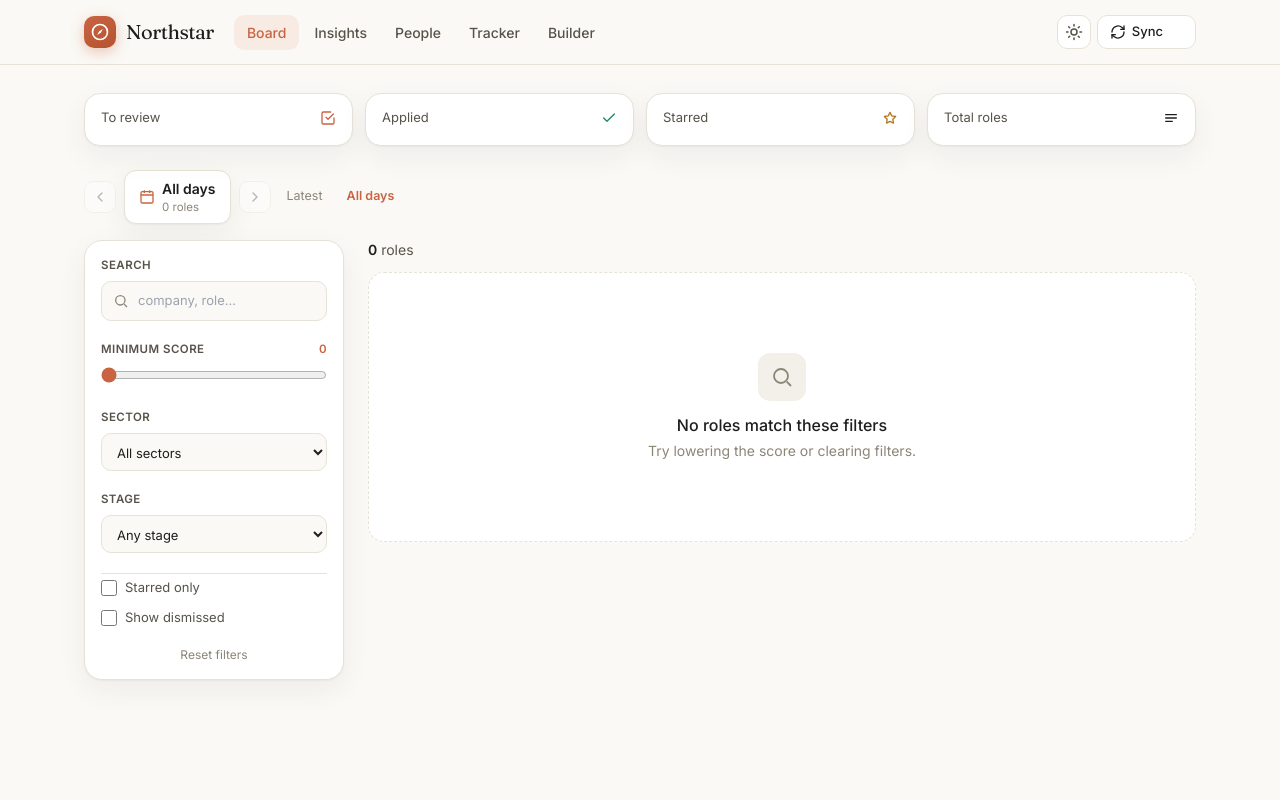
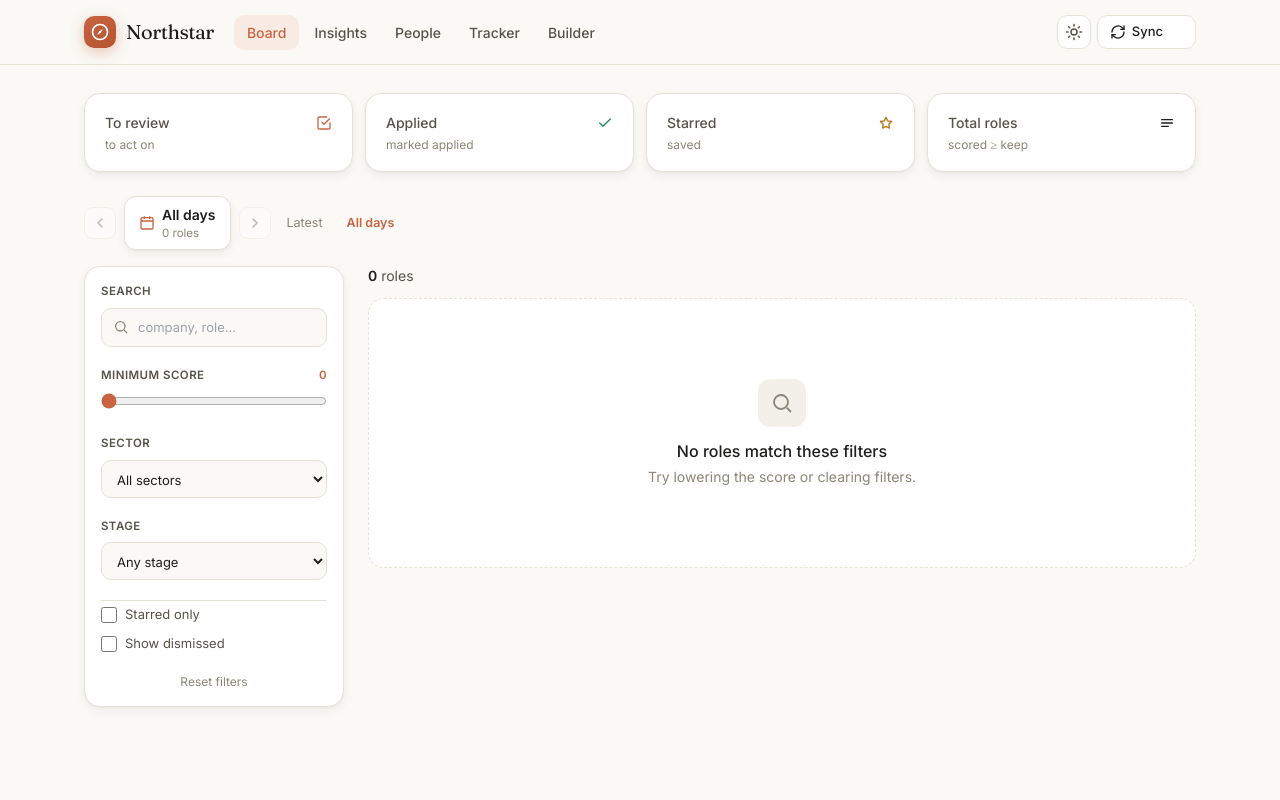
Before and after one commit to Nam-Aniket/northstar, a FastAPI app: page / in a window 1280 px wide. Run offline with FastAPI, Linux system fonts and the light colour scheme; parts of the project's set-up code (start-up, migrations or seed data) failed here and were passed over; some libraries are stand-ins or nearby versions.

Commit message:
Ramos-inspired redesign: design tokens, premium shadows, bigger headers, unified metric tiles
8pt spacing + modular type scale tokens; offset-heavy layered shadows; larger
page headlines; unified stat/KPI metric widgets with large numbers + context
sublabels; consistent radii. CSS-led so it lifts every page in both themes.

Co-Authored-By: Claude Fable 5 <noreply@anthropic.com>

```diff
--- a/app/static/app.css
+++ b/app/static/app.css
@@ -3,17 +3,21 @@
   --c-ink:31 30 29; --c-ink2:87 83 74; --c-muted:140 134 120;
   --c-accent:201 100 66; --c-accent-d:181 83 47; --c-accent-soft:247 235 227;
   --c-good:31 138 91; --c-good-soft:231 243 236; --c-warn:182 121 30; --c-warn-soft:251 241 221;
-  --shadow:0 1px 2px rgba(31,30,29,.04), 0 10px 30px rgba(31,30,29,.06);
-  --shadow-hi:0 2px 8px rgba(31,30,29,.07), 0 22px 50px rgba(31,30,29,.13);
+  --shadow:0 1px 2px rgba(31,30,29,.04), 0 4px 10px rgba(31,30,29,.06);
+  --shadow-hi:0 2px 5px rgba(31,30,29,.05), 0 16px 34px rgba(31,30,29,.11);
   --radius:18px;
+  --sp-1:4px;--sp-2:8px;--sp-3:12px;--sp-4:16px;--sp-5:24px;--sp-6:32px;--sp-7:48px;
+  --fs-sm:14px;--fs-base:16px;--fs-lg:20px;--fs-xl:26px;--fs-2xl:33px;--fs-3xl:42px;
+  --r-sm:8px;--r-md:12px;--r-lg:16px;
+  --ease-out:cubic-bezier(.22,1,.36,1);--dur-fast:120ms;--dur-mid:200ms;
 }
 [data-theme="dark"]{
   --c-bg:23 22 20; --c-sand:38 36 33; --c-paper:32 30 28; --c-line:58 54 49;
   --c-ink:242 239 232; --c-ink2:178 172 162; --c-muted:130 124 115;
   --c-accent:226 128 97; --c-accent-d:201 100 66; --c-accent-soft:55 39 32;
   --c-good:78 201 145; --c-good-soft:27 46 38; --c-warn:224 172 82; --c-warn-soft:52 42 24;
-  --shadow:0 1px 2px rgba(0,0,0,.3), 0 12px 34px rgba(0,0,0,.4);
-  --shadow-hi:0 2px 10px rgba(0,0,0,.4), 0 26px 60px rgba(0,0,0,.55);
+  --shadow:0 1px 2px rgba(0,0,0,.25), 0 6px 16px rgba(0,0,0,.35);
+  --shadow-hi:0 2px 6px rgba(0,0,0,.3), 0 22px 46px rgba(0,0,0,.5);
 }
 body{background:rgb(var(--c-bg));color:rgb(var(--c-ink));transition:background .35s ease,color .35s ease}
 .ns-glass{background:rgb(var(--c-bg)/.8);backdrop-filter:saturate(1.4) blur(16px);-webkit-backdrop-filter:saturate(1.4) blur(16px)}
@@ -75,7 +79,7 @@ body{background:rgb(var(--c-bg));color:rgb(var(--c-ink));transition:background .
 .mlabel{font-size:9.5px;font-weight:600;letter-spacing:.07em;color:rgb(var(--c-muted));text-transform:uppercase}
 
 /* job card — visible by default (no scroll-reveal, no tilt) */
-.job-card{position:relative;display:flex;gap:16px;align-items:stretch;background:rgb(var(--c-paper));border:1px solid rgb(var(--c-line));border-radius:var(--radius);padding:15px 17px;box-shadow:var(--shadow);transition:box-shadow .25s ease,transform .2s ease,border-color .2s}
+.job-card{position:relative;display:flex;gap:16px;align-items:stretch;background:rgb(var(--c-paper));border:1px solid rgb(var(--c-line));border-radius:var(--r-lg);padding:16px 18px;box-shadow:var(--shadow);transition:box-shadow .25s ease,transform .2s ease,border-color .2s}
 .job-card:hover{box-shadow:var(--shadow-hi);border-color:rgb(var(--c-accent)/.35);transform:translateY(-2px)}
 .job-card.htmx-swapping{opacity:0;transform:translateY(-6px)}
 .jc-main{min-width:0;flex:1;display:flex;flex-direction:column}
@@ -102,25 +106,25 @@ body{background:rgb(var(--c-bg));color:rgb(var(--c-ink));transition:background .
 
 /* stat cards */
 .statlink{text-decoration:none}
-.stat{position:relative;background:rgb(var(--c-paper));border:1px solid rgb(var(--c-line));border-radius:16px;padding:14px 16px;box-shadow:var(--shadow);transition:transform .2s,box-shadow .25s,border-color .2s;cursor:pointer}
+.stat{position:relative;background:rgb(var(--c-paper));border:1px solid rgb(var(--c-line));border-radius:var(--r-lg);padding:18px 20px;box-shadow:var(--shadow);transition:transform var(--dur-mid) var(--ease-out),box-shadow var(--dur-mid) var(--ease-out),border-color var(--dur-mid);cursor:pointer}
 .statlink:hover .stat{transform:translateY(-3px);box-shadow:var(--shadow-hi);border-color:rgb(var(--c-accent)/.35)}
-.stat .lbl{font-size:13px;color:rgb(var(--c-ink2));display:flex;justify-content:space-between;align-items:center}
-.stat .num{font-family:'Fraunces',serif;font-size:30px;margin-top:3px}
+.stat .lbl{font-size:var(--fs-sm);color:rgb(var(--c-ink2));font-weight:500;display:flex;justify-content:space-between;align-items:center}
+.stat .num{font-family:'Fraunces',serif;font-size:var(--fs-2xl);line-height:1;letter-spacing:-.01em;margin-top:3px}
 
 /* forms / panels */
 .filter-label{display:block;font-size:11.5px;font-weight:600;text-transform:uppercase;letter-spacing:.04em;color:rgb(var(--c-ink2));margin-bottom:7px}
 .filter-select{width:100%;font-size:13px;color:rgb(var(--c-ink));background:rgb(var(--c-bg));border:1px solid rgb(var(--c-line));border-radius:10px;padding:9px 11px;cursor:pointer;transition:border-color .18s,box-shadow .18s}
 .filter-select:focus{outline:none;border-color:rgb(var(--c-accent)/.5);box-shadow:0 0 0 3px rgb(var(--c-accent)/.16)}
 .toggle-row{display:flex;align-items:center;gap:8px;font-size:13px;color:rgb(var(--c-ink2));cursor:pointer}
-.panel{background:rgb(var(--c-paper));border:1px solid rgb(var(--c-line));border-radius:var(--radius);box-shadow:var(--shadow)}
-.page-h{font-family:'Fraunces',serif;font-size:1.9rem;font-weight:500;letter-spacing:-.01em}
-.page-sub{color:rgb(var(--c-ink2));font-size:.95rem;margin-top:.15rem}
+.panel{background:rgb(var(--c-paper));border:1px solid rgb(var(--c-line));border-radius:var(--r-lg);box-shadow:var(--shadow)}
+.page-h{font-family:'Fraunces',serif;font-size:var(--fs-2xl);font-weight:500;line-height:1.08;letter-spacing:-.02em}
+.page-sub{font-size:var(--fs-base);color:rgb(var(--c-ink2));margin-top:6px}
 
 /* charts (insights) */
-.kpi{background:rgb(var(--c-paper));border:1px solid rgb(var(--c-line));border-radius:16px;padding:15px 17px;box-shadow:var(--shadow)}
-.kpi .l{font-size:12.5px;color:rgb(var(--c-ink2))}
-.kpi .v{font-family:'Fraunces',serif;font-size:30px;margin-top:2px}
-.chart-card{background:rgb(var(--c-paper));border:1px solid rgb(var(--c-line));border-radius:var(--radius);box-shadow:var(--shadow);padding:18px 20px}
+.kpi{background:rgb(var(--c-paper));border:1px solid rgb(var(--c-line));border-radius:var(--r-lg);padding:18px 20px;box-shadow:var(--shadow);transition:transform var(--dur-mid) var(--ease-out),box-shadow var(--dur-mid) var(--ease-out),border-color var(--dur-mid)}
+.kpi .l{font-size:var(--fs-sm);color:rgb(var(--c-ink2));font-weight:500}
+.kpi .v{font-family:'Fraunces',serif;font-size:var(--fs-2xl);line-height:1;letter-spacing:-.01em;margin-top:2px}
+.chart-card{background:rgb(var(--c-paper));border:1px solid rgb(var(--c-line));border-radius:var(--r-lg);box-shadow:var(--shadow);padding:18px 20px}
 .hist{display:flex;align-items:flex-end;gap:12px;height:170px;margin-top:8px}
 .hist .col{flex:1;display:flex;flex-direction:column;align-items:center;justify-content:flex-end;gap:7px;height:100%}
 .hist .hbar{width:100%;border-radius:9px 9px 3px 3px;background:linear-gradient(180deg,rgb(var(--c-accent)),rgb(var(--c-accent-d)));min-height:3px;transition:height .4s ease}
@@ -137,7 +141,7 @@ body{background:rgb(var(--c-bg));color:rgb(var(--c-ink));transition:background .
 .fstage .fl{font-size:11.5px;color:rgb(var(--c-ink2));margin-top:2px}
 
 /* people */
-.pcard{background:rgb(var(--c-paper));border:1px solid rgb(var(--c-line));border-radius:var(--radius);box-shadow:var(--shadow);overflow:hidden}
+.pcard{background:rgb(var(--c-paper));border:1px solid rgb(var(--c-line));border-radius:var(--r-lg);box-shadow:var(--shadow);overflow:hidden}
 .phead{display:flex;align-items:center;gap:12px;padding:14px 17px}
 .pavatar{width:38px;height:38px;border-radius:11px;display:grid;place-items:center;font-weight:600;font-size:13px;color:#fff;background:linear-gradient(150deg,rgb(var(--c-accent)),rgb(var(--c-accent-d)))}
 .prow{display:flex;align-items:center;gap:12px;padding:11px 17px;border-top:1px solid rgb(var(--c-line))}
@@ -147,7 +151,7 @@ body{background:rgb(var(--c-bg));color:rgb(var(--c-ink));transition:background .
 .badge.muted{color:rgb(var(--c-muted));background:rgb(var(--c-sand))}
 
 /* detail */
-.section-h{font-family:'Fraunces',serif;font-size:1.1rem;font-weight:500;margin-bottom:.55rem;color:rgb(var(--c-ink))}
+.section-h{font-family:'Fraunces',serif;font-size:1.15rem;font-weight:500;margin-bottom:.55rem;color:rgb(var(--c-ink))}
 .tag-good{display:inline-block;padding:.16rem .55rem;font-size:.72rem;font-weight:500;color:rgb(var(--c-good));background:rgb(var(--c-good-soft));border-radius:.45rem}
 .tag-warn{display:inline-block;padding:.16rem .55rem;font-size:.72rem;font-weight:500;color:rgb(var(--c-warn));background:rgb(var(--c-warn-soft));border-radius:.45rem}
 .stat-mini{background:rgb(var(--c-bg));border:1px solid rgb(var(--c-line));border-radius:.6rem;padding:.5rem .65rem}
--- a/app/templates/jobs.html
+++ b/app/templates/jobs.html
@@ -3,17 +3,18 @@
 <!-- clickable stat cards -->
 <div class="grid grid-cols-2 lg:grid-cols-4 gap-3 mb-6">
   {% set cards = [
-    ('To review', stats.to_review, 'clay', 'to_review', '', 'M9 11l3 3 8-8M21 12v7a2 2 0 0 1-2 2H5a2 2 0 0 1-2-2V5a2 2 0 0 1 2-2h11'),
-    ('Applied', stats.applied, 'leaf', 'applied', 'all', 'M20 6 9 17l-5-5'),
-    ('Starred', stats.starred, 'gold', 'starred', 'all', 'M12 3.5l2.6 5.3 5.9.9-4.3 4.1 1 5.8L12 17l-5.2 2.6 1-5.8-4.3-4.1 5.9-.9z'),
-    ('Total roles', stats.total, 'ink', '', 'all', 'M4 7h16M4 12h16M4 17h10') ] %}
-  {% for label, val, color, vw, dy, path in cards %}
+    ('To review', stats.to_review, 'clay', 'to_review', '', 'M9 11l3 3 8-8M21 12v7a2 2 0 0 1-2 2H5a2 2 0 0 1-2-2V5a2 2 0 0 1 2-2h11', 'to act on'),
+    ('Applied', stats.applied, 'leaf', 'applied', 'all', 'M20 6 9 17l-5-5', 'marked applied'),
+    ('Starred', stats.starred, 'gold', 'starred', 'all', 'M12 3.5l2.6 5.3 5.9.9-4.3 4.1 1 5.8L12 17l-5.2 2.6 1-5.8-4.3-4.1 5.9-.9z', 'saved'),
+    ('Total roles', stats.total, 'ink', '', 'all', 'M4 7h16M4 12h16M4 17h10', 'scored ≥ keep') ] %}
+  {% for label, val, color, vw, dy, path, sublabel in cards %}
   <a class="statlink" href="/?{% if vw %}view={{ vw }}&{% endif %}day={{ dy }}">
     <div class="stat {{ 'ring-2 ring-clay/40' if f.view == vw and vw }}">
       <div class="lbl">{{ label }}
         <svg viewBox="0 0 24 24" class="w-4 h-4 text-{{ color }}" fill="none" stroke="currentColor" stroke-width="2" stroke-linecap="round" stroke-linejoin="round"><path d="{{ path }}"/></svg>
       </div>
       <div class="num text-{{ color }}">{{ val }}</div>
+      <div class="text-xs text-muted mt-1">{{ sublabel }}</div>
     </div>
   </a>
   {% endfor %}
--- a/app/templates/tracker.html
+++ b/app/templates/tracker.html
@@ -16,21 +16,25 @@
   <div class="kpi tip">
     <div class="l">Total roles</div>
     <div class="v">{{ summary.total }}</div>
+    <div class="text-xs text-muted mt-1">in pipeline</div>
     <span class="tip__bubble">All scored jobs from the pipeline (match_score not null).</span>
   </div>
   <div class="kpi tip">
     <div class="l">Applied</div>
     <div class="v text-leaf">{{ summary.applied }}</div>
+    <div class="text-xs text-muted mt-1">of {{ summary.total }}</div>
     <span class="tip__bubble">Jobs you have marked as applied.</span>
   </div>
   <div class="kpi tip">
     <div class="l">Interviewing</div>
     <div class="v text-clay">{{ summary.interviewing }}</div>
+    <div class="text-xs text-muted mt-1">active rounds</div>
     <span class="tip__bubble">Roles with status Phone Screen or Interview.</span>
   </div>
   <div class="kpi tip">
     <div class="l">Offers</div>
     <div class="v" style="color:rgb(var(--c-good))">{{ summary.offers }}</div>
+    <div class="text-xs text-muted mt-1">received</div>
     <span class="tip__bubble">Roles where you have received an offer.</span>
   </div>
 </div>
```
